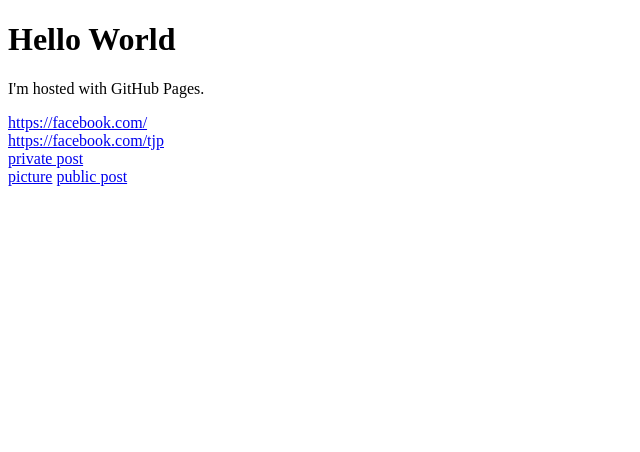
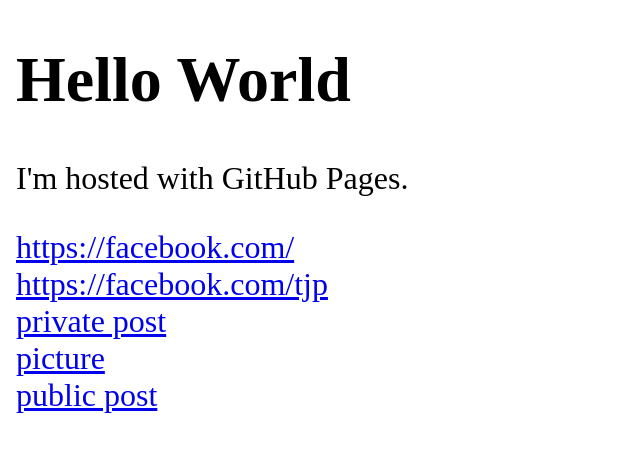
Before and after one commit to tjp/tjp.github.io, a plain HTML site: page index.html in a window 1280 px wide. Shown: the whole page, without its empty margins (0-640 px from the left). Drawn offline with Linux system fonts and the light colour scheme.

Commit message:
Update index.html

```diff
--- a/index.html
+++ b/index.html
@@ -1,12 +1,12 @@
 <!DOCTYPE html>
 <html>
-<body>
+<body style="zoom: 200%;">
 <h1>Hello World</h1>
 <p>I'm hosted with GitHub Pages.</p>
 <a href="https://facebook.com/">https://facebook.com/</a><br />
 <a href="https://facebook.com/tjp/">https://facebook.com/tjp</a><br />
 <a href="https://www.facebook.com/tjp/posts/pfbid0iZirSph358RLr7sq6T4hGUeLFCzntGvDogXx4wwzzNEytkoPefemj49b894zi8aDl">private post</a><br />
-<a href="https://www.facebook.com/tjp/posts/533533935811863:533533935811863">picture</a>
+<a href="https://www.facebook.com/tjp/posts/533533935811863:533533935811863">picture</a><br />
 <a href="https://www.facebook.com/tjp/posts/pfbid02x7Ga49xfZf12WzhL7Ytdg88VxwysaLe2DiWFAUz5vLpioP8wfiFtx7m3CJSSi4mPl">public post</a>
 </body>
 </html>
```
